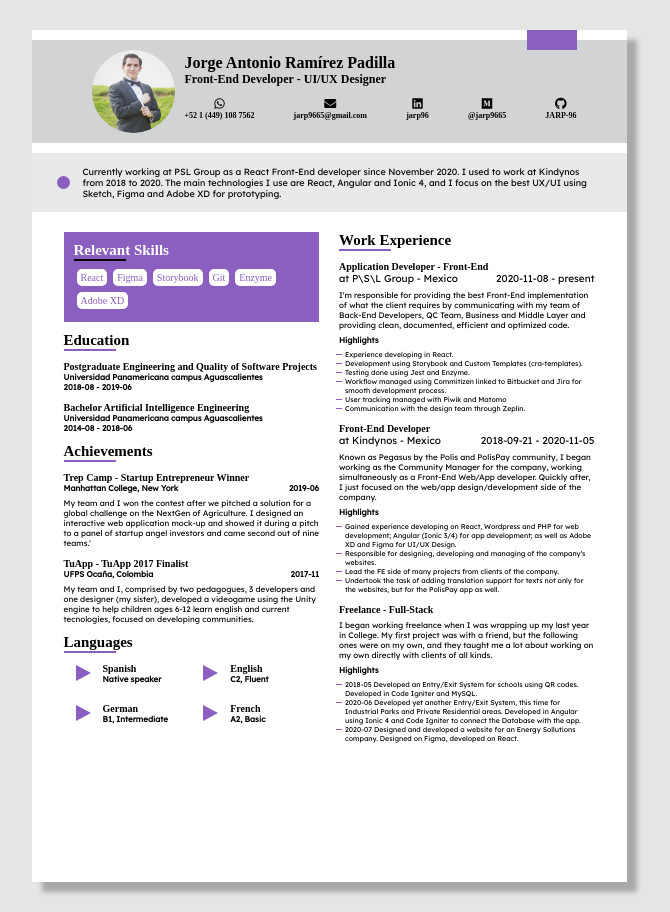
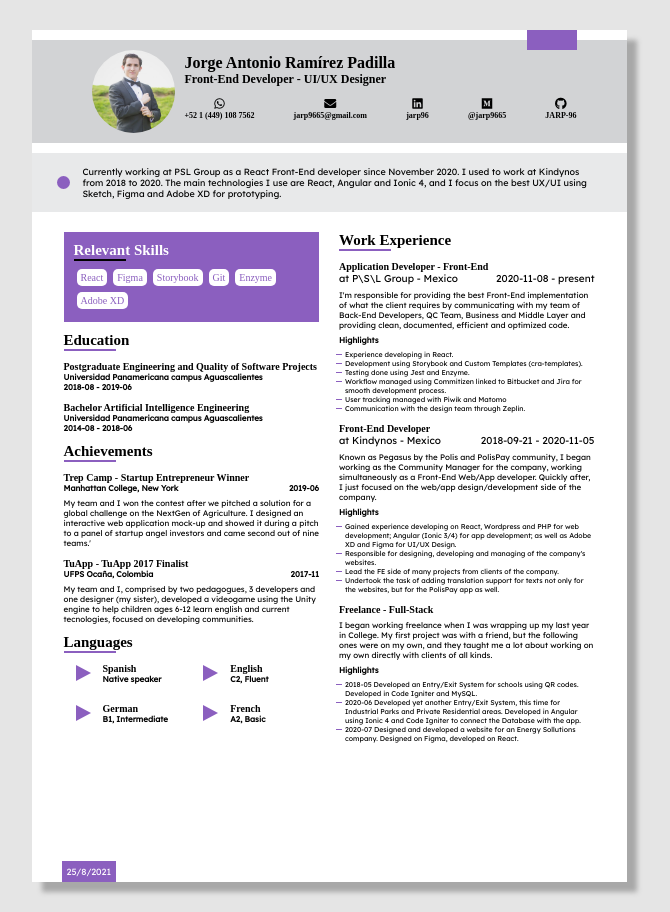
Before and after one commit to JARP-96/jarp-resume, a React app: page / in a window 1280 px wide. Shown: the whole page, without its empty margins (311-981 px from the left). Built offline with nearby package versions, Linux system fonts and the light colour scheme; a web font is replaced by a local one.

Commit message:
Added Update Date marker

```diff
--- /dev/null
+++ b/src/components/UpdateDate.css
@@ -0,0 +1,10 @@
+.update-date-container {
+    position: absolute;
+    bottom: 0;
+    left: 30px;
+    background-color: #8B5FBF;
+    padding: 5px;
+    color: white;
+    font-size: 9px;
+    font-family: 'LexendDeca';
+}
--- /dev/null
+++ b/src/components/UpdateDate.js
@@ -0,0 +1,10 @@
+import "./UpdateDate.css";
+
+const UpdateDate = () => {
+  const date = new Date();
+  const currentDate = `${date.getDate()}/${date.getMonth()}/${date.getFullYear()}`;
+
+  return <div className="update-date-container">{currentDate}</div>;
+};
+
+export default UpdateDate;
--- a/src/modules/Main.css
+++ b/src/modules/Main.css
@@ -1,4 +1,5 @@
 .main-container {
+    position: relative;
     margin: 30px auto;
     min-height: 842px;
     max-width: 595px;
--- a/src/modules/Main.js
+++ b/src/modules/Main.js
@@ -7,13 +7,14 @@ import WorkExperience from "../components/WorkExperience";
 import Education from "../components/Education";
 import Achievements from "../components/Achievements";
 import Languages from "../components/Languages";
+import UpdateDate from "../components/UpdateDate";
 
 const Main = () => {
   const { basics, work, relevantSkills, education, achievements, languages } = en;
-  console.log({achievements})
   return (
     <div className="main-container">
       <Header data={basics} />
+      <UpdateDate />
       <Bio data={basics.summary} />
       <div className="main-columns">
         <div className="main-column">
```
